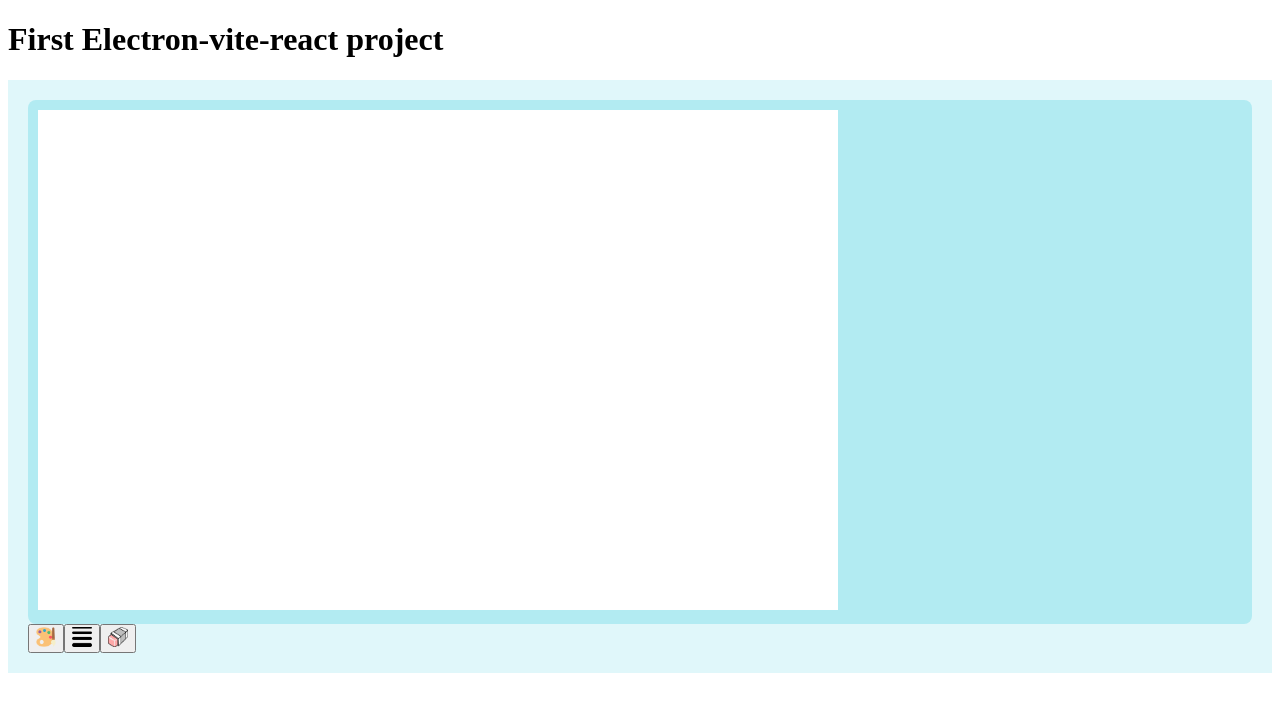
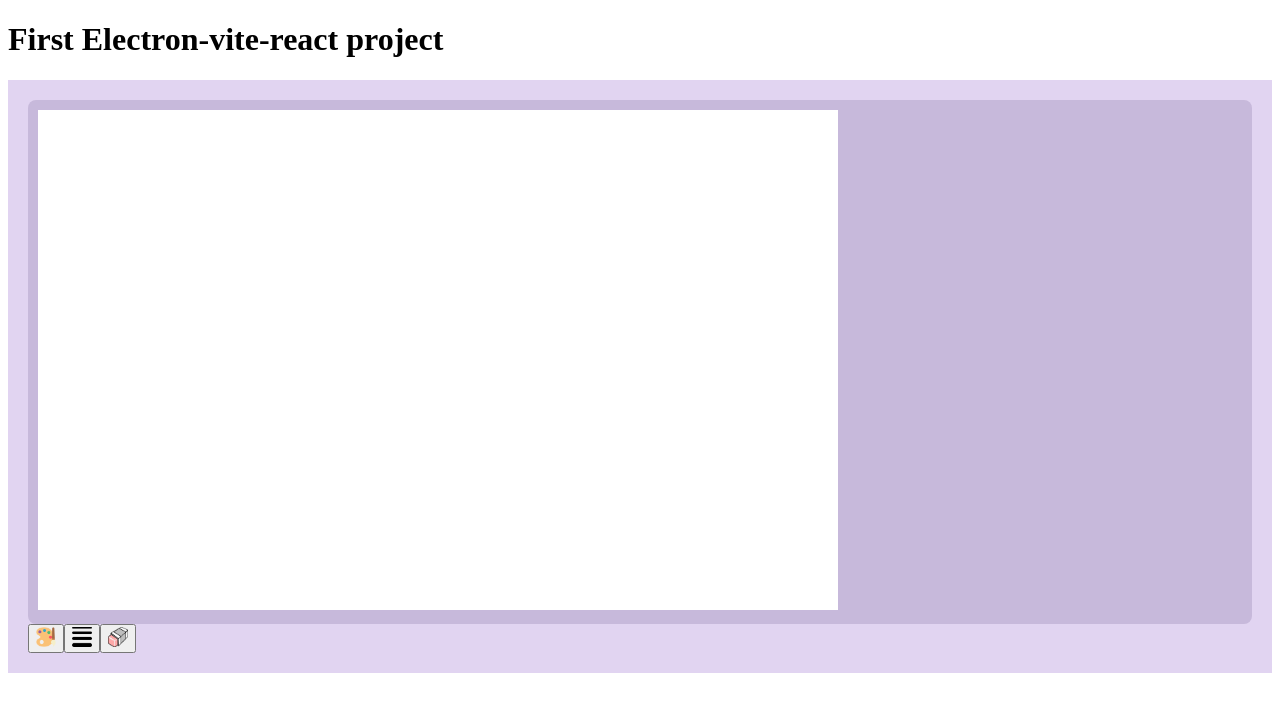
Before and after one commit to Niranshu-Mittal/agulousssip, a React (Vite) app in the folder src/renderer/: page / in a window 1280 px wide. Shown: the top 712 px of the page. Built offline with nearby package versions, Linux system fonts and the light colour scheme.

Commit message:
chore: Update Home component UI styling and background colors

```diff
--- a/src/renderer/src/components/Home.jsx
+++ b/src/renderer/src/components/Home.jsx
@@ -105,8 +105,8 @@ export default function Home() {
     }
 
     return (
-        <div className='grid items-center justify-items-center justify-center gap-5 relative' style={{ backgroundColor: '#e0f7fa', padding: '20px' }}>
-            <div className='relative' style={{ backgroundColor: '#b2ebf2', padding: '10px', borderRadius: '8px' }}>
+        <div className='grid items-center justify-items-center justify-center gap-5 relative' style={{ backgroundColor: '#e1d4f1', padding: '20px' }}>
+            <div className='relative' style={{ backgroundColor: '#c7b9db', padding: '10px', borderRadius: '8px' }}>
                 <canvas
                     className='rounded-sm shadow-sm'
                     width={800}
```
